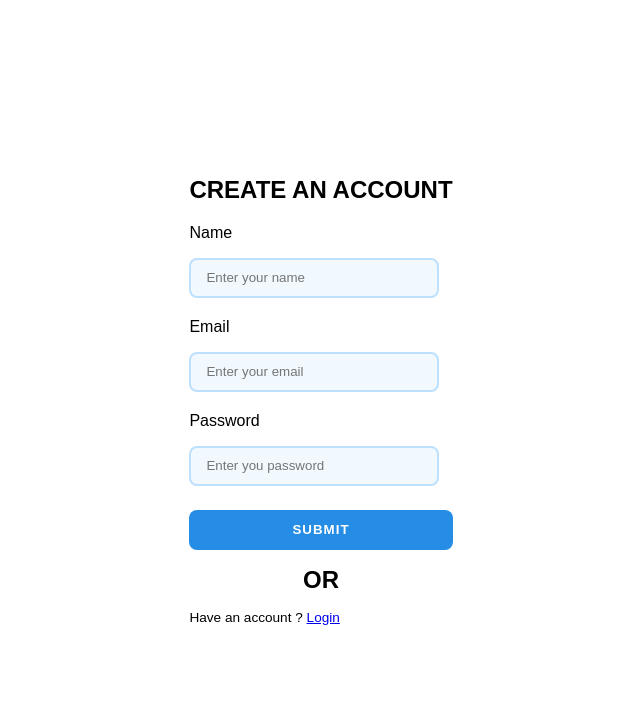
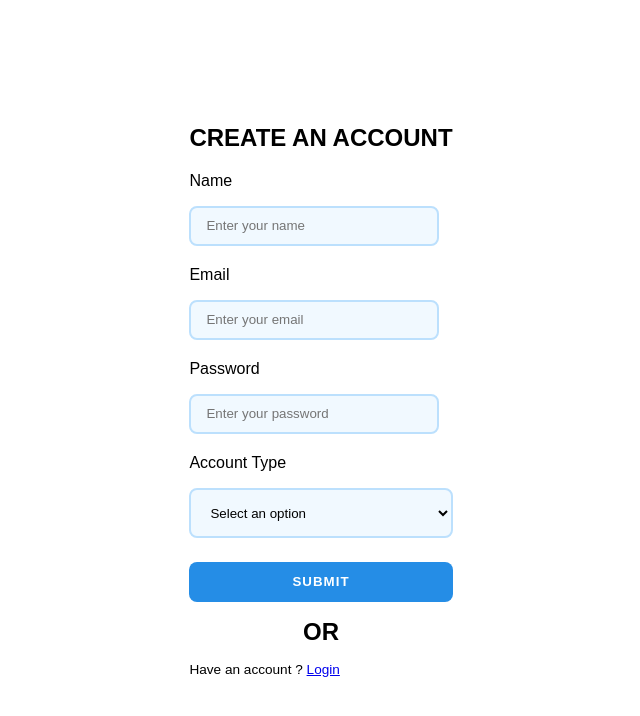
Before and after one commit to USC-EventEase/FrontEnd, a React (Create React App) app in the folder eventfe/: page /signup in a window 1280 px wide. Shown: the top 716 px of the page, without its empty margins (319-959 px from the left). Built offline with nearby package versions, Linux system fonts and the light colour scheme.

Commit message:
feat(FrontEnd): Added type field to Signup Page
Added type field to signup page

```diff
--- a/eventfe/src/login/FormContextSignup.jsx
+++ b/eventfe/src/login/FormContextSignup.jsx
@@ -9,7 +9,7 @@ export const FormProviderSignup = ({ children }) => {
         name: '',
         email: '',
         password: '',
-        type: 'user'
+        type: ''
     });
 
     return (
--- a/eventfe/src/login/Login.jsx
+++ b/eventfe/src/login/Login.jsx
@@ -53,7 +53,7 @@ const Login = () => {
 				}
 
 				else {
-
+					navigate('/create_event')
 				}
 			}
 
--- a/eventfe/src/login/Signup.jsx
+++ b/eventfe/src/login/Signup.jsx
@@ -37,7 +37,6 @@ const Signup = () => {
       setError(null);
 
       try {
-        console.log(formDataSignup.type);
         const response = await signup(formDataSignup.name, formDataSignup.email, formDataSignup.password, formDataSignup.type);
 
         if(response.ok) {
@@ -82,7 +81,15 @@ const Signup = () => {
           </div>
           <div>
             <label htmlFor="password">Password</label>
-            <input type="password" id="password" name="password" value={formDataSignup.password} placeholder="Enter you password" onChange={handleChange}/>
+            <input type="password" id="password" name="password" value={formDataSignup.password} placeholder="Enter your password" onChange={handleChange}/>
+          </div>
+          <div>
+            <label htmlFor="type">Account Type</label>
+            <select id="type" name="type" value={formDataSignup.type} onChange={handleChange}>
+              <option value="">Select an option</option>
+              <option value="user">User</option>
+              <option value="admin">Admin</option>
+            </select>
           </div>
           <button type="submit" onClick={handleSubmit}>
             Submit
--- a/eventfe/src/login/login.css
+++ b/eventfe/src/login/login.css
@@ -49,6 +49,15 @@
 
   .form input {
     height: 40px;
+    width: 100%;
+    padding: 15px;
+    background-color: #f1f9ff;
+    border: 2px solid #bce0fd;
+    border-radius: 8px;
+  }
+
+  .form select {
+    height: 50px;
     width: 100%;
     padding: 15px;
     background-color: #f1f9ff;
```
